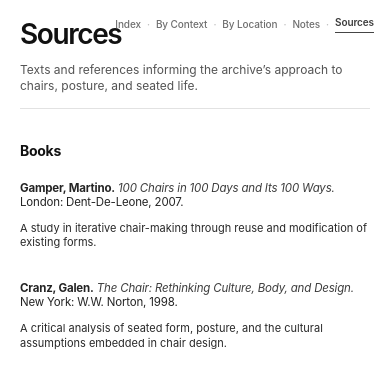
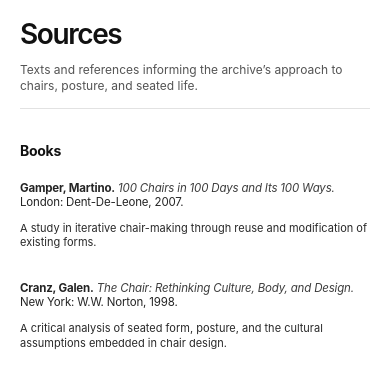
Before and after one commit to gwendolyn-wolski/sittingsystems-map, a plain HTML site: page sources.html in a window 390 px wide. Drawn offline with Linux system fonts and the light colour scheme.

Commit message:
Update sources.html

```diff
--- a/sources.html
+++ b/sources.html
@@ -71,13 +71,6 @@
 
     .main {
       min-width: 0;
-    }
-
-    .topbar {
-      display: flex;
-      justify-content: flex-end;
-      align-items: flex-start;
-      margin: 0;
     }
 
     .masthead {
@@ -198,11 +191,6 @@
         display: none;
       }
 
-      .topbar {
-        justify-content: flex-start;
-        margin-bottom: 8px;
-      }
-
       .masthead,
       .sources-shell {
         width: 100%;
@@ -232,11 +220,6 @@
 
       .layout {
         display: block;
-      }
-
-      .topbar {
-        justify-content: flex-start;
-        margin-bottom: 18px;
       }
 
       .masthead {
@@ -295,8 +278,6 @@
       <aside class="rail"></aside>
 
       <section class="main">
-        <div class="topbar" data-site-nav></div>
-
         <header class="masthead">
           <h1 class="title">Sources</h1>
           <p class="subtitle">Texts and references informing the archive’s approach to chairs, posture, and seated life.</p>
@@ -355,6 +336,5 @@
       ro.observe(document.body);
     }
   </script>
-  <script src="./nav.js"></script>
 </body>
 </html>
```
